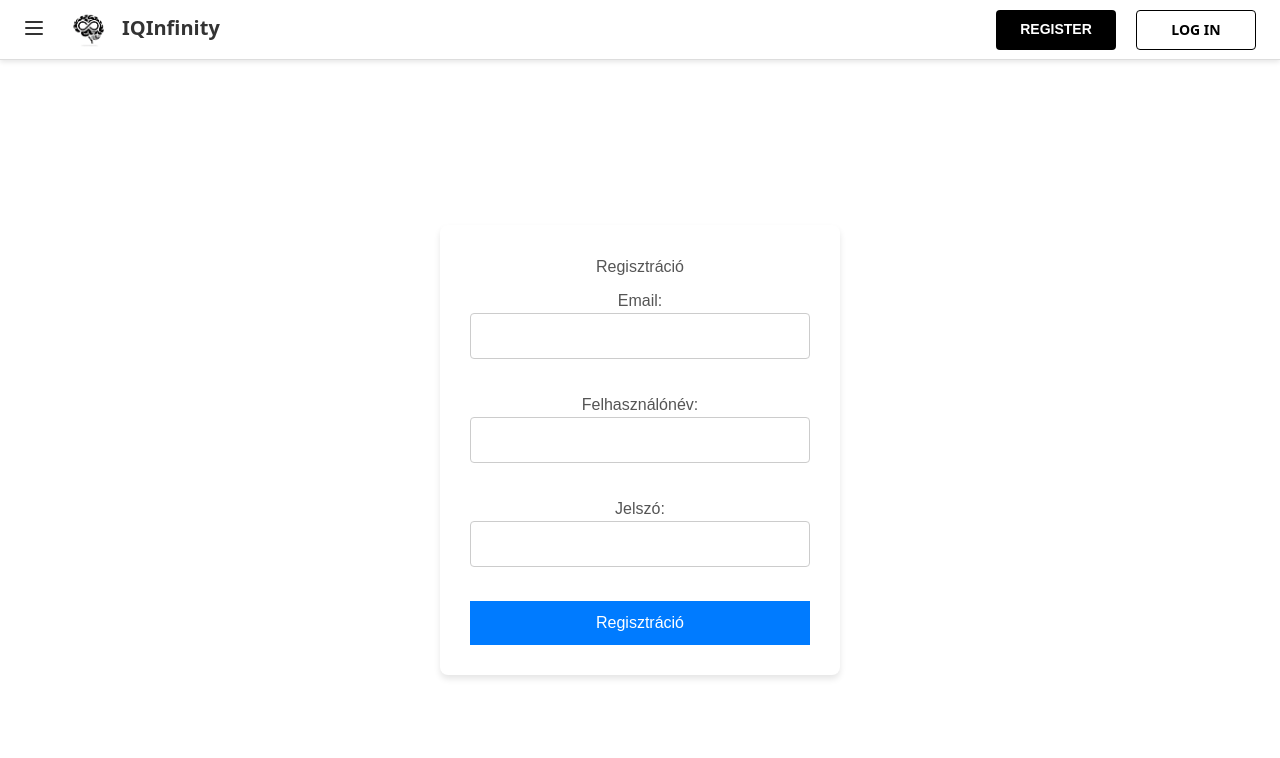
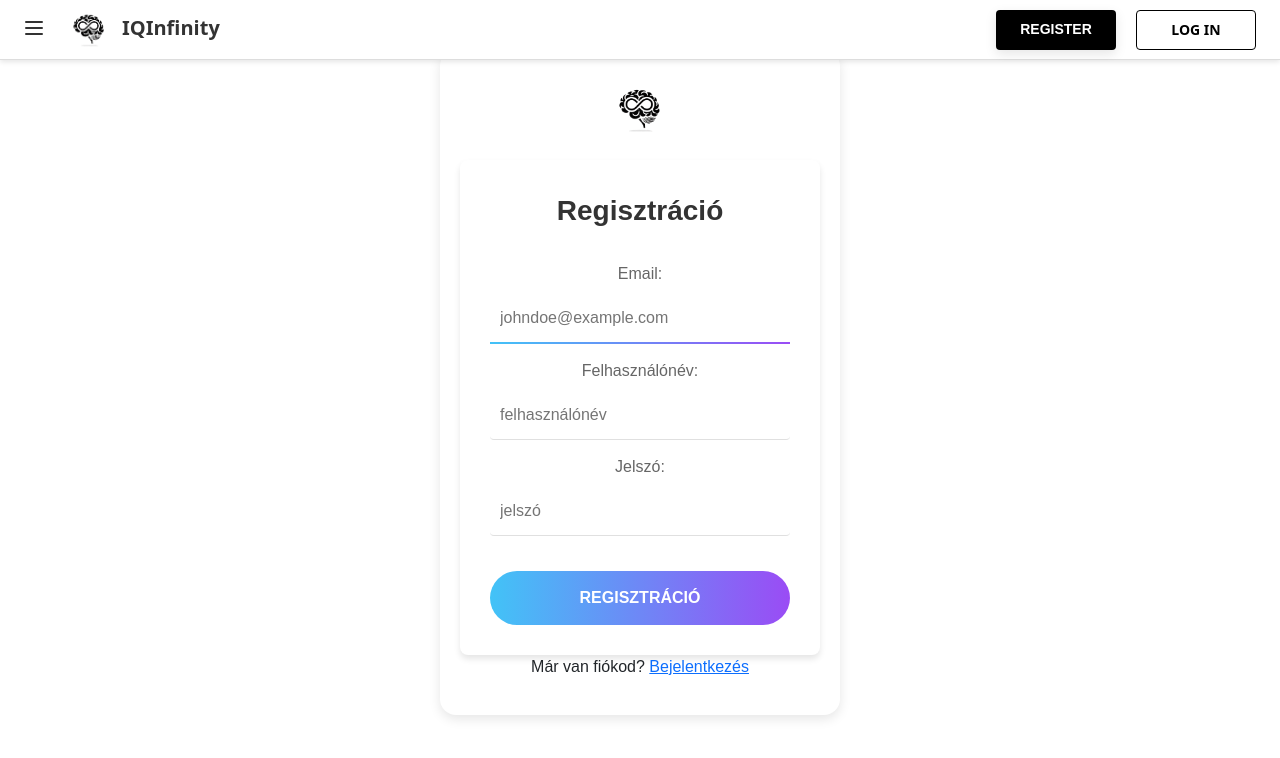
Before and after one commit to KaranyiczGabor/Vizsgaremek, a React (Create React App) app in the folder frontendfiles/: page /register in a window 1280 px wide. Shown: the top 758 px of the page. Built offline with nearby package versions, Linux system fonts and the light colour scheme.

Commit message:
regisztráció kinézetének átalakítása

```diff
--- a/frontendfiles/src/Register.css
+++ b/frontendfiles/src/Register.css
@@ -1,51 +1,101 @@
 .register {
+  max-width: 400px;
+  margin: 0 auto;
+  padding: 20px;
+  background-color: white;
+  border-radius: 16px;
+  box-shadow: 0 4px 12px rgba(0, 0, 0, 0.1);
   font-family: Arial, sans-serif;
-    display: flex;
-    justify-content: center;
-    align-items: center;
-    height: 100vh;
-    margin: 0;
 }
 
-  form {
-    background-color: white;
-    padding: 20px;
-    border-radius: 5px;
-    box-shadow: 0 0 10px rgba(0, 0, 0, 0.1);
-    width: 300px;
+.register form {
+  display: flex;
+  flex-direction: column;
+  width: 100%;
 }
 
-  h2 {
-    margin-top: 0;
+.register .bejelentkezes {
+  display: block;
+  font-size: 28px;
+  color: #333;
+  margin-bottom: 30px;
+  font-weight: 600;
   text-align: center;
-    color: #333;
 }
 
-  label {
-    display: block;
-    margin-bottom: 10px;
-    color: #555;
+.register label {
+  margin-bottom: 15px;
+  font-size: 16px;
+  color: #666;
+  display: flex;
+  flex-direction: column;
 }
 
-  input {
-    width: 100%;
-    padding: 10px;
-    margin-bottom: 10px;
-    border: 1px solid #ccc;
-    border-radius: 3px;
+.register br {
+  display: none;
 }
 
-  button {
-    width: 100%;
-    padding: 10px;
+.register input {
+  margin-top: 8px;
+  padding: 12px 10px;
   border: none;
-    border-radius: 3px;
-    background-color: #4CAF50;
-    color: white;
+  border-bottom: 1px solid #e0e0e0;
   font-size: 16px;
-    cursor: pointer;
+  outline: none;
+  background-color: transparent;
+  transition: all 0.3s;
+  box-sizing: border-box;
 }
 
-  button:hover {
-    background-color: #45a049;
+.register input:focus {
+  border-bottom: 2px solid transparent;
+  border-image: linear-gradient(to right, #42c3f7, #9a4cf5) 1;
 }
+
+.register input[type="email"] {
+  border-bottom: 2px solid transparent;
+  border-image: linear-gradient(to right, #42c3f7, #9a4cf5) 1;
+}
+
+.register button[type="submit"] {
+  background: linear-gradient(to right, #42c3f7, #9a4cf5);
+  color: white;
+  border: none;
+  border-radius: 50px;
+  padding: 15px;
+  font-size: 16px;
+  font-weight: bold;
+  cursor: pointer;
+  margin-top: 20px;
+  transition: opacity 0.3s;
+  text-transform: uppercase;
+}
+
+.register button[type="submit"]:hover {
+  opacity: 0.9;
+}
+
+
+@media (max-width: 480px) {
+  .register {
+    padding: 20px;
+  }
+
+  .register label {
+    font-size: 14px;
+  }
+
+  .register input {
+    font-size: 14px;
+  }
+}
+
+
+.logo {
+  width: 80px;
+  height: 80px;
+  display: flex;
+  align-items: center;
+  justify-content: center;
+  margin: 0 auto 10px;
+}
--- a/frontendfiles/src/Register.js
+++ b/frontendfiles/src/Register.js
@@ -1,6 +1,6 @@
 import React from 'react'
 import './Register.css';
-import { useNavigate } from 'react-router-dom';
+import { Link, useNavigate } from 'react-router-dom';
 import axios from 'axios';
 
 
@@ -36,31 +36,32 @@ export default function Register() {
 
     return (
         <div className='register'>
+    <img src="/logo.png" alt="IQInfinity Logo" className="logo" />
     <form onSubmit={function(event) {
         event.preventDefault()
         Post()
     }}>
         <label className='bejelentkezes'>Regisztráció</label>
+
         <label>
             Email:
-                <input
-                type="email" id='email'/>
+            <input type="email" id='email' placeholder="johndoe@example.com"/>
         </label>
-            <br />
+
         <label>
             Felhasználónév:
-                <input
-                type="text" id='nickname'/>
+            <input type="text" id='nickname' placeholder="felhasználónév"/>
         </label>
-            <br />
+
         <label>
             Jelszó:
-                <input type="password" id='password'/>
+            <input type="password" id='password' placeholder="jelszó"/>
         </label>
-            <br />
 
         <button type="submit">Regisztráció</button>
     </form>
+
+    <p className="signin-text">Már van fiókod? <Link to={"/login"} className="signin-link">Bejelentkezés</Link></p>
 </div>
     )
 }
```
Lines whose indentation alone changed are shown as unchanged.
